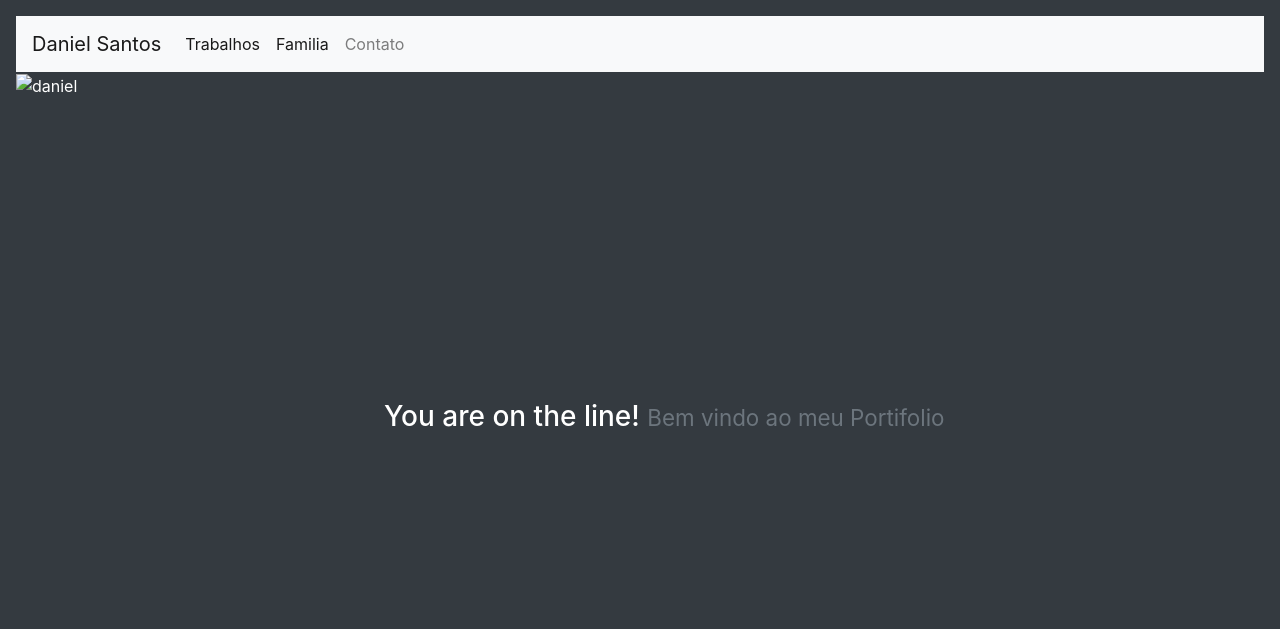
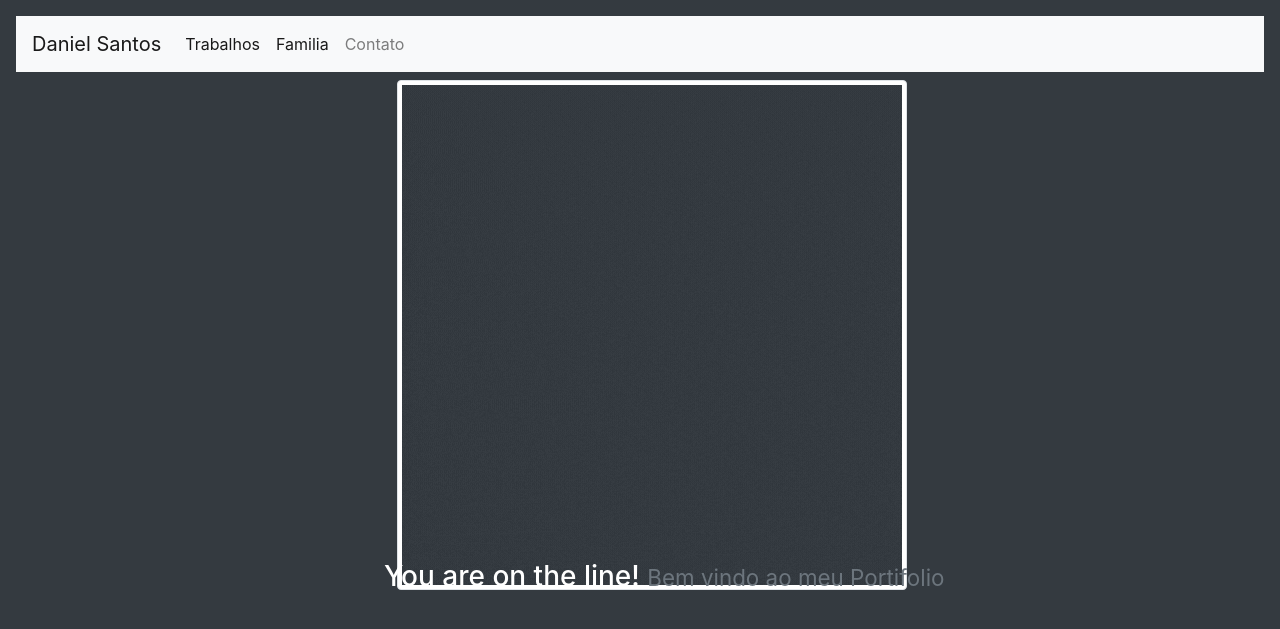
Before and after one commit to dmssjk/portifolio-, a Python web app: template templates/index.html in a window 1280 px wide. Shown: the top 629 px of the page. Run offline with Jinja, Linux system fonts and the light colour scheme; the template is opened without the code that fills it, so the values that code supplies are empty; some libraries are stand-ins or nearby versions.

Commit message:
index 1.0

```diff
--- a/static/style.css
+++ b/static/style.css
@@ -1,6 +1,20 @@
-h3{
-position: fixed;
-top: 50%;
-left: 30%;
+
+
+main{
+  position: fixed;
+  top: 50%;
+  left: 30%;
 
 }
+main>h3{ /* posicao do texto  */
+  position: fixed;
+  top: 70%;
+  left: 30%;
+
+}
+main>img{/* posicao da imagem, ajustei da forma que sei */
+  position: fixed;
+  top: 10%;
+  left: 31%;
+
+}
--- a/templates/index.html
+++ b/templates/index.html
@@ -66,7 +66,7 @@
       </nav>
     </header>
     <main>
-      <img src="" alt="daniel" />
+      <img src="/img/gifdanielport.gif" alt="daniel" class="img-thumbnail">
       <h3>
         You are on the line!
         <small class="text-muted">Bem vindo ao meu Portifolio</small>
```
Also changed, not shown: img/gifdanielport.gif (added), img/logo2.png (added).
